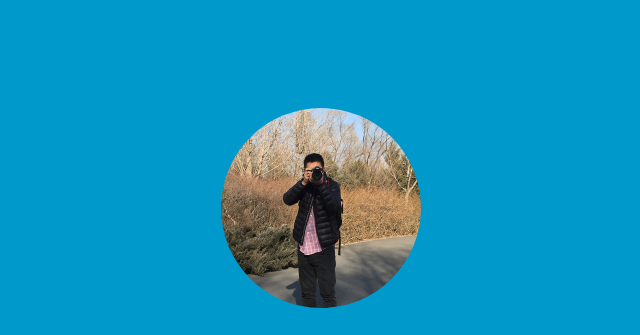
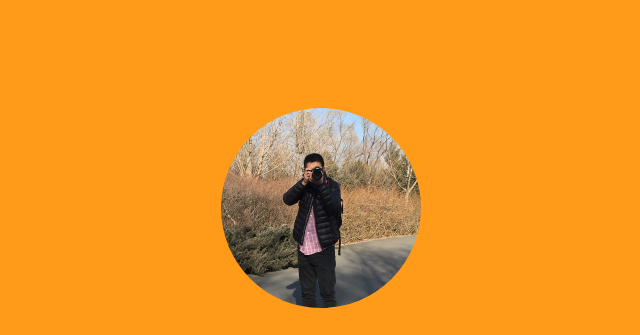
Before and after one commit to zongying/zongying.github.com, a plain HTML site: page index.html in a window 1280 px wide. Shown: the top 335 px of the page, without its empty margins (319-959 px from the left). Drawn offline with nearby package versions, Linux system fonts and the light colour scheme.

Commit message:
change bgcolor

```diff
--- a/css/style.css
+++ b/css/style.css
@@ -4,7 +4,7 @@ body {
 	font-size: 16px;
 	line-height: 1.8;
 	color: #4d4d4d;
-	background: #09c;
+	background: #FF9B19;
 	text-align: center;
 }
 
```
